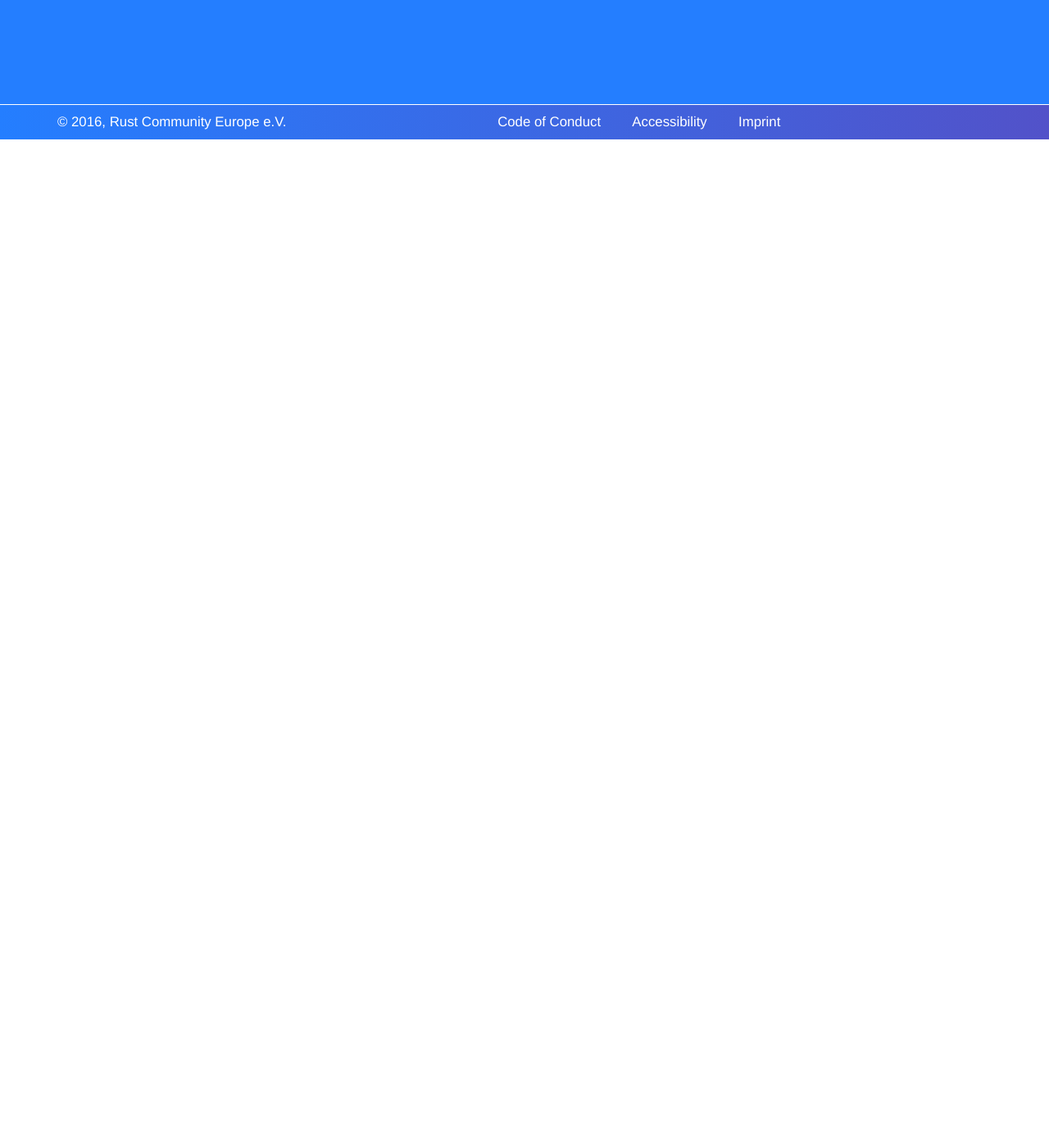
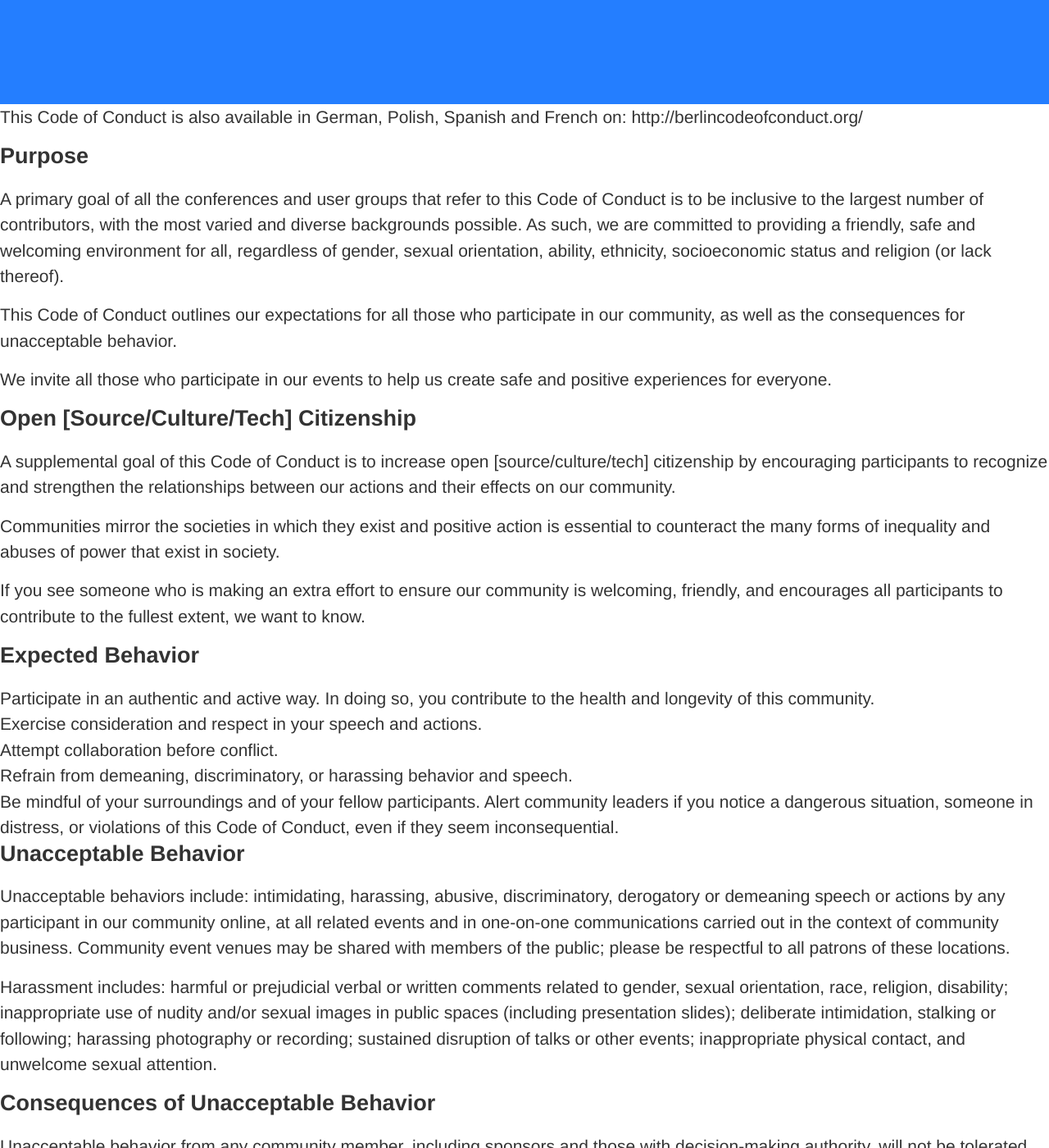
Before and after one commit to RustFestEU/blog.rustfest.eu, a Jekyll site: the page built from code-of-conduct.md, in a window 1280 px wide and 1400 px high, scrolled down 273 px. Shown: the whole window at 82% size. Built offline with Jekyll 4.4.1, drawn with Linux system fonts in a browser that asks for light colours; before the commit the page ends 900 px from its top, so only the background shows below that; some of the changed text lies outside the part shown.

Commit message:
Add Code of Conduct text

```diff
--- a/code-of-conduct.md
+++ b/code-of-conduct.md
@@ -3,3 +3,80 @@ layout: page
 permalink: /code-of-conduct/
 title: Code of Conduct
 ---
+
+This Code of Conduct is also available in German, Polish, Spanish and French on:
+http://berlincodeofconduct.org/
+
+Purpose
+-------
+
+A primary goal of all the conferences and user groups that refer to this Code of Conduct is to be inclusive to the largest number of contributors, with the most varied and diverse backgrounds possible. As such, we are committed to providing a friendly, safe and welcoming environment for all, regardless of gender, sexual orientation, ability, ethnicity, socioeconomic status and religion (or lack thereof).
+
+This Code of Conduct outlines our expectations for all those who participate in our community, as well as the consequences for unacceptable behavior.
+
+We invite all those who participate in our events to help us create safe and positive experiences for everyone.
+
+
+Open [Source/Culture/Tech] Citizenship
+--------------------------------------
+
+A supplemental goal of this Code of Conduct is to increase open [source/culture/tech] citizenship by encouraging participants to recognize and strengthen the relationships between our actions and their effects on our community.
+
+Communities mirror the societies in which they exist and positive action is essential to counteract the many forms of inequality and abuses of power that exist in society.
+
+If you see someone who is making an extra effort to ensure our community is welcoming, friendly, and encourages all participants to contribute to the fullest extent, we want to know.
+
+
+Expected Behavior
+-----------------
+
+*	Participate in an authentic and active way. In doing so, you contribute to the health and longevity of this community.
+*	Exercise consideration and respect in your speech and actions.
+*	Attempt collaboration before conflict.
+*	Refrain from demeaning, discriminatory, or harassing behavior and speech.
+*	Be mindful of your surroundings and of your fellow participants. Alert community leaders if you notice a dangerous situation, someone in distress, or violations of this Code of Conduct, even if they seem inconsequential.
+
+
+Unacceptable Behavior
+---------------------
+
+Unacceptable behaviors include: intimidating, harassing, abusive, discriminatory, derogatory or demeaning speech or actions by any participant in our community online, at all related events and in one-on-one communications carried out in the context of community business. Community event venues may be shared with members of the public; please be respectful to all patrons of these locations.
+
+Harassment includes: harmful or prejudicial verbal or written comments related to gender, sexual orientation, race, religion, disability; inappropriate use of nudity and/or sexual images in public spaces (including presentation slides); deliberate intimidation, stalking or following; harassing photography or recording; sustained disruption of talks or other events; inappropriate physical contact, and unwelcome sexual attention.
+
+
+Consequences of Unacceptable Behavior
+-------------------------------------
+
+Unacceptable behavior from any community member, including sponsors and those with decision-making authority, will not be tolerated.
+Anyone asked to stop unacceptable behavior is expected to comply immediately.
+
+If a community member engages in unacceptable behavior, the community organizers may take any action they deem appropriate, up to and including a temporary ban or permanent expulsion from the community without warning (and without refund in the case of a paid event).
+
+
+If You Witness or Are Subject to Unacceptable Behavior
+------------------------------------------------------
+
+If you are subject to or witness unacceptable behavior,
+or have any other concerns, please notify a community organizer as soon as
+possible. You can find a list of organizers to contact for each of the
+supporters of this code of conduct at the bottom of this page. Additionally,
+community organizers are available to help community members engage with local law enforcement or to otherwise help those experiencing unacceptable behavior feel safe. In the context of in-person events, organizers will also provide escorts as desired by the person experiencing distress.
+
+
+Addressing Grievances
+---------------------
+
+If you feel you have been falsely or unfairly accused of violating this Code of Conduct, you should notify one of the event organizers with a concise description of your grievance. Your grievance will be handled in accordance with our existing governing policies.
+
+
+Scope
+-----
+
+We expect all community participants (contributors, paid or otherwise; sponsors; and other guests) to abide by this Code of Conduct in all community venues—online and in-person—as well as in all one-on-one communications pertaining to community business.
+
+
+License and attribution
+-----------------------
+
+Berlin Code of Conduct is distributed under a Creative Commons Attribution-ShareAlike license. It is based on the [pdx.rb code of conduct](http://pdxruby.org/codeofconduct), which is distributed under the same license.
```
